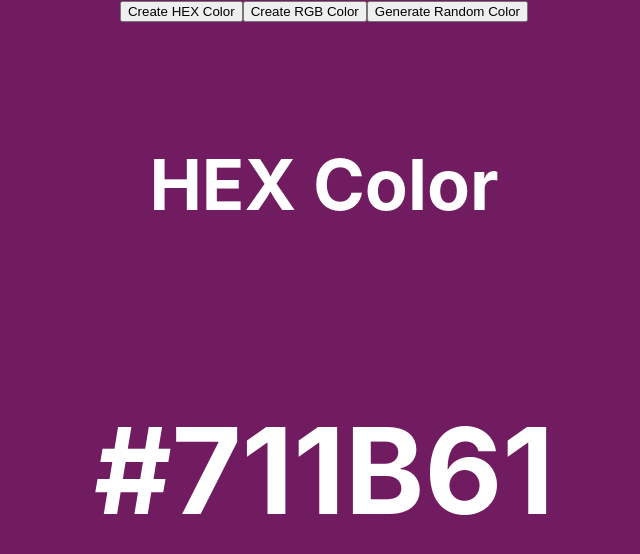
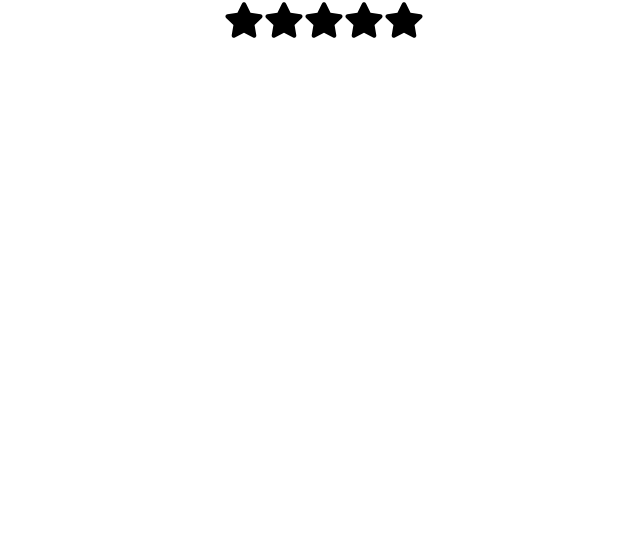
Before and after one commit to AnubhavKishore/React_Projects, a React (Create React App) app: page / in a window 1280 px wide. Shown: the top 554 px of the page, without its empty margins (316-956 px from the left). Built offline with nearby package versions, Linux system fonts and the light colour scheme.

Commit message:
update the app.js for the star-rating project

```diff
--- a/src/App.js
+++ b/src/App.js
@@ -1,13 +1,16 @@
  import './App.css';
 import Accordian from './components/accordian';
 import RandomColor from './components/randomcolor';
+import StarRating from './components/star-rating';
 
 function App() {
   return (
     <div className="App">
       {/* <Accordian/>*/}
 
-      <RandomColor/>
+      {/* <RandomColor/>*/}
+
+      <StarRating/>
 
     </div>
   );
```
